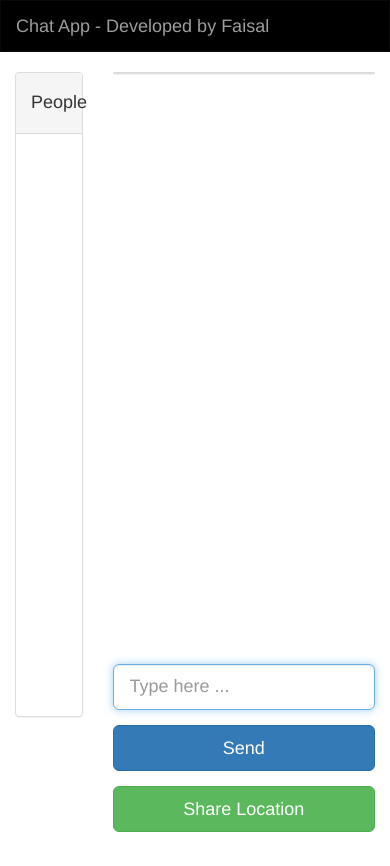
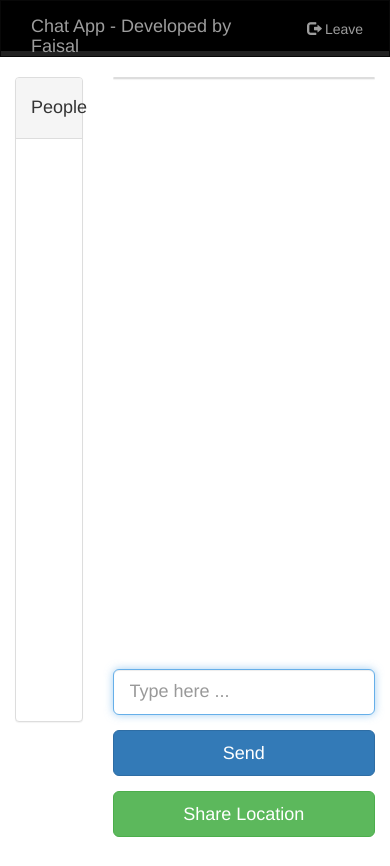
Before and after one commit to faisalkhanshah0/chat-app-faisal, a website: page public/chat.html in a window 390 px wide. Drawn offline with nearby package versions, Linux system fonts and the light colour scheme; no server answers.

Commit message:
leave for mobile added

```diff
--- a/public/chat.html
+++ b/public/chat.html
@@ -18,12 +18,21 @@
     <body>
             <nav class="navbar navbar-inverse" >
                 <div class="header_app container-fluid">
+                <div class="row">
+                    <div class="col-xs-9">
                             <div class="navbar-header">
                             <a class="navbar-brand" href="#">Chat App - Developed by Faisal</a>
                             </div>
+                    </div>
+                    <div class="col-xs-3">
                             <ul class="nav navbar-nav navbar-right">
                             <li><a href="/"><span class="glyphicon glyphicon-log-out"></span> Leave</a></li>
                             </ul>
+                    </div>
+                </div>
+
+
+
                 </div>
 
             </nav>
```
Lines whose indentation alone changed are shown as unchanged.
